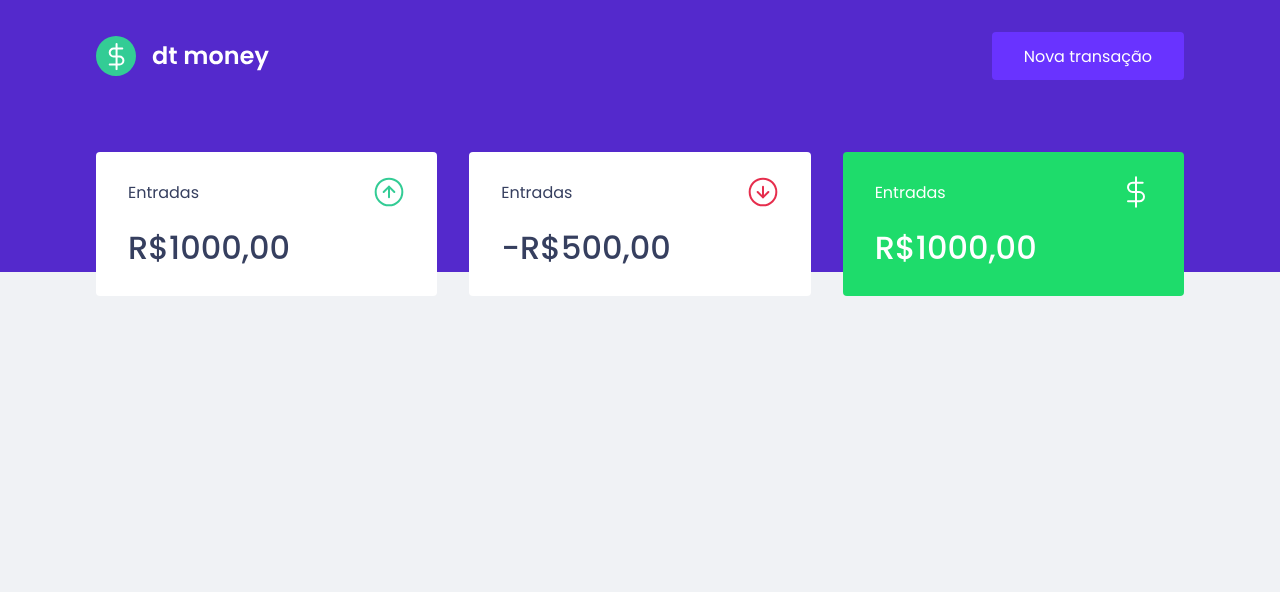
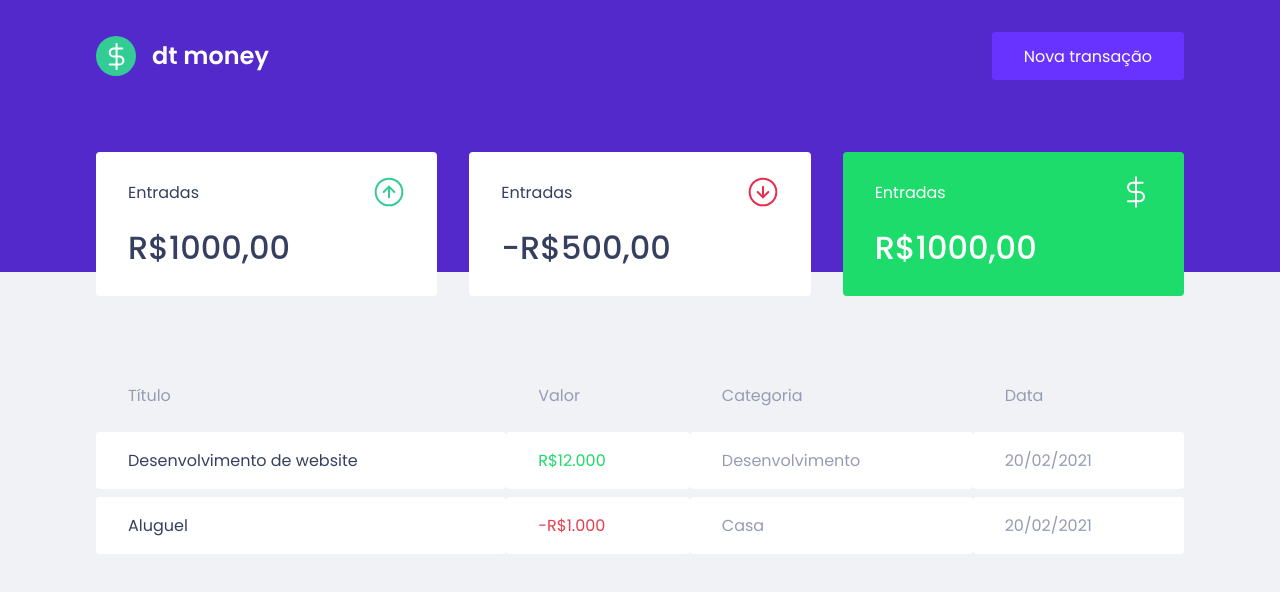
Before and after one commit to MackDesign/dtmoney-ignite, a React (Create React App) app: page / in a window 1280 px wide. Shown: the top 592 px of the page. Built offline with nearby package versions, Linux system fonts and the light colour scheme.

Commit message:
componente table

```diff
--- a/src/components/Dashboard/index.tsx
+++ b/src/components/Dashboard/index.tsx
@@ -1,10 +1,12 @@
 import { Summary } from "../Summary";
+import { TransactionsTable } from "../TransactionsTable";
 import { Container } from "./styles";
 
 export function Dashboard () {
   return (
    <Container>
      <Summary />
+     <TransactionsTable />
    </Container>
   )
 }
--- /dev/null
+++ b/src/components/TransactionsTable/index.tsx
@@ -0,0 +1,34 @@
+import { Container } from "./style";
+
+export function TransactionsTable () {
+  return (
+    <Container>
+      <table>
+        <thead>
+          <tr>
+            <th>Título</th>
+            <th>Valor</th>
+            <th>Categoria</th>
+            <th>Data</th>
+          </tr>
+        </thead>
+
+        <tbody>
+          <tr>
+            <td>Desenvolvimento de website</td>
+            <td className="deposit">R$12.000</td>
+            <td>Desenvolvimento</td>
+            <td>20/02/2021</td>
+          </tr>
+
+          <tr>
+            <td>Aluguel</td>
+            <td className="withdraw">-R$1.000</td>
+            <td>Casa</td>
+            <td>20/02/2021</td>
+          </tr>
+        </tbody>
+      </table>
+    </Container>
+  )
+}
--- /dev/null
+++ b/src/components/TransactionsTable/style.ts
@@ -0,0 +1,37 @@
+import styled from 'styled-components';
+
+export const Container = styled.div`
+  margin-top: 4rem;
+
+  table {
+    width: 100%;
+    border-spacing: 0 0.5rem;
+
+    th {
+      color: var(--text-body);
+      font-weight: 400;
+      padding: 1rem 2rem;
+      text-align: left;
+      line-height: 1.5rem;
+    }
+
+    td {
+      padding: 1rem 2rem;
+      border: 0px;
+      background: var(--shape);
+      color: var(--text-body);
+      border-radius: 0.25rem;
+
+      &:first-child {
+        color: var(--text-title);
+      }
+
+      &.deposit {
+        color: var(--green);
+      }
+      &.withdraw {
+        color: var(--red);
+      }
+    }
+  }
+`;
```
